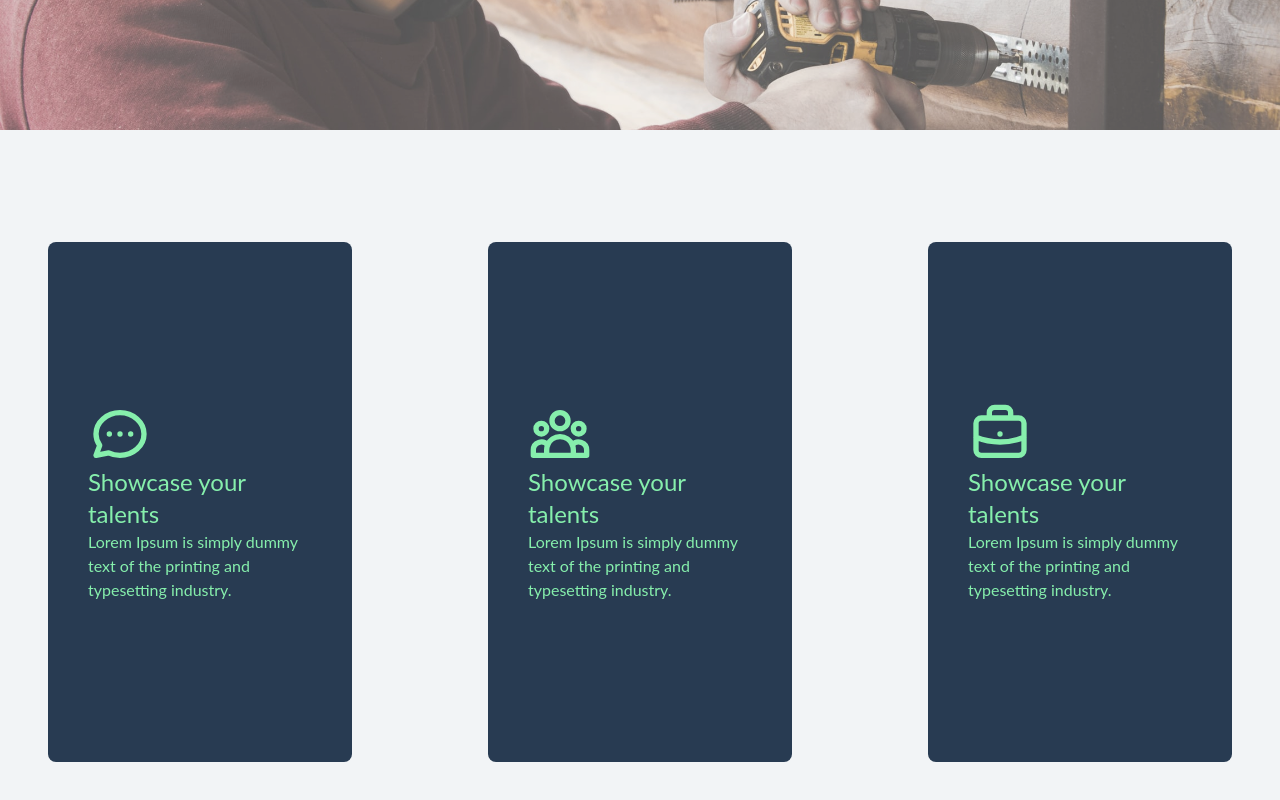
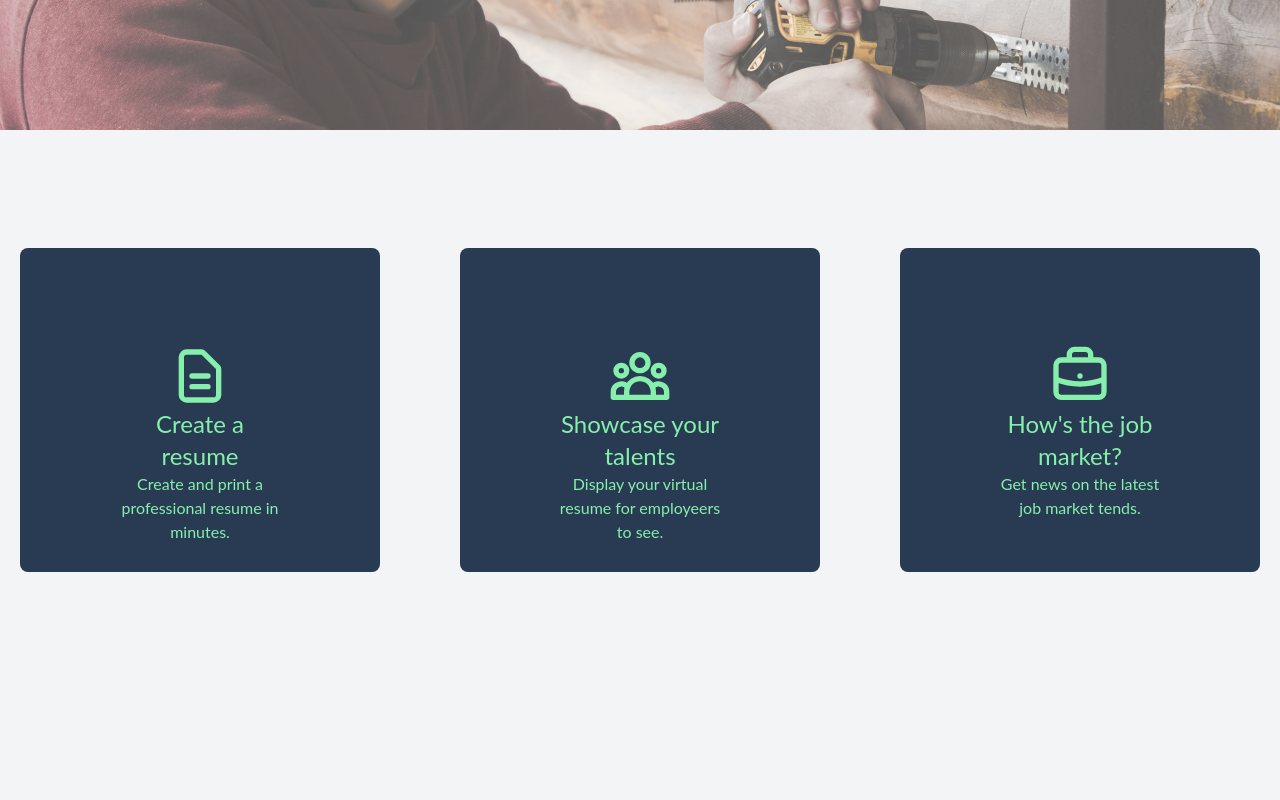
Before and after one commit to gccornejo441/Jobbox, a Next.js app: page / in a window 1280 px wide. Shown: the part 414-1214 px from the top of the page. After the commit the page ends 1040 px from the top, so only its background shows below. Built offline with nearby package versions, Linux system fonts and the light colour scheme; no server answers.

Commit message:
changes to ui mainbody

```diff
--- a/components/main/mainBody.js
+++ b/components/main/mainBody.js
@@ -1,7 +1,7 @@
 import {
     UserGroupIcon,
     BriefcaseIcon,
-    ChatIcon
+    DocumentTextIcon,
 } from '@heroicons/react/outline'
 import Head from 'next/head'
 
@@ -11,7 +11,7 @@ const MainBody = () => {
             <Head>
                 <title>Jobbox</title>
             </Head>
-            <div class="flex flex-col my-16 relative w-screen h-huge">
+            <div class="flex flex-col my-16 relative h-huge">
                 <div class="bg-hero-pattern h-screen bg-cover bg-center flex justify-center">
                     <div class="bg-gray-50 bg-opacity-30 w-full flex justify-center">
                         <div class="container z-10 flex flex-row-reverse pr-3 sm:pr-0">
@@ -25,23 +25,23 @@ const MainBody = () => {
                 </div>
             </div>
             <div class="h-full">
-                <ul class="md:grid md:grid-cols-3 gap-10 md:place-items-center">
-                    <li class="text-center md:text-left p-10 bg-regal-blue m-12 rounded-lg md:py-40">
-                        <ChatIcon class="w-16 h-16 text-green-300 mx-auto md:mx-0" />
-                        <h2 class="text-2xl text-green-300">Showcase your talents</h2>
-                        <p class="text-md text-green-300">Lorem Ipsum is simply dummy text of the printing and typesetting industry.
+                <ul class="lg:grid lg:grid-cols-3 gap-10 md:place-items-center">
+                    <li class="text-center p-8 lg:p-12 xl:p-24 bg-regal-blue m-5 xl:h-3/4 rounded-lg ">
+                        <DocumentTextIcon class="w-16 h-16 text-green-300 mx-auto" />
+                        <h2 class="text-2xl text-green-300">Create a  resume</h2>
+                        <p class="text-md text-green-300">Create and print a professional resume in minutes.
                         </p>
                     </li>
-                    <li class="text-center md:text-left  p-10 bg-regal-blue m-12 rounded-lg md:py-40">
-                        <UserGroupIcon class="w-16 h-16 text-green-300 mx-auto md:mx-0" />
+                    <li class="text-center  p-8 lg:p-12 xl:p-24 bg-regal-blue m-5 xl:h-3/4 rounded-lg ">
+                        <UserGroupIcon class="w-16 h-16 text-green-300 mx-auto" />
                         <h2 class="text-2xl text-green-300">Showcase your talents</h2>
-                        <p class="text-md text-green-300">Lorem Ipsum is simply dummy text of the printing and typesetting industry.
+                        <p class="text-md text-green-300">Display your virtual resume for employeers to see.
                         </p>
                     </li>
-                    <li class="text-center md:text-left p-10 bg-regal-blue m-12 rounded-lg md:py-40">
-                        <BriefcaseIcon class="w-16 h-16 text-green-300 mx-auto md:mx-0" />
-                        <h2 class="text-2xl text-green-300">Showcase your talents</h2>
-                        <p class="text-md text-green-300">Lorem Ipsum is simply dummy text of the printing and typesetting industry.
+                    <li class="text-center p-8 lg:p-12 xl:p-24 bg-regal-blue m-5 xl:h-3/4 rounded-lg ">
+                        <BriefcaseIcon class="w-16 h-16 text-green-300 mx-auto" />
+                        <h2 class="text-2xl text-green-300">How's the job market?</h2>
+                        <p class="text-md text-green-300">Get news on the latest job market tends.
                         </p>
                     </li>
                 </ul>
```
Also changed, not shown: 2 other files (tests, documents, lock files or other folders).
